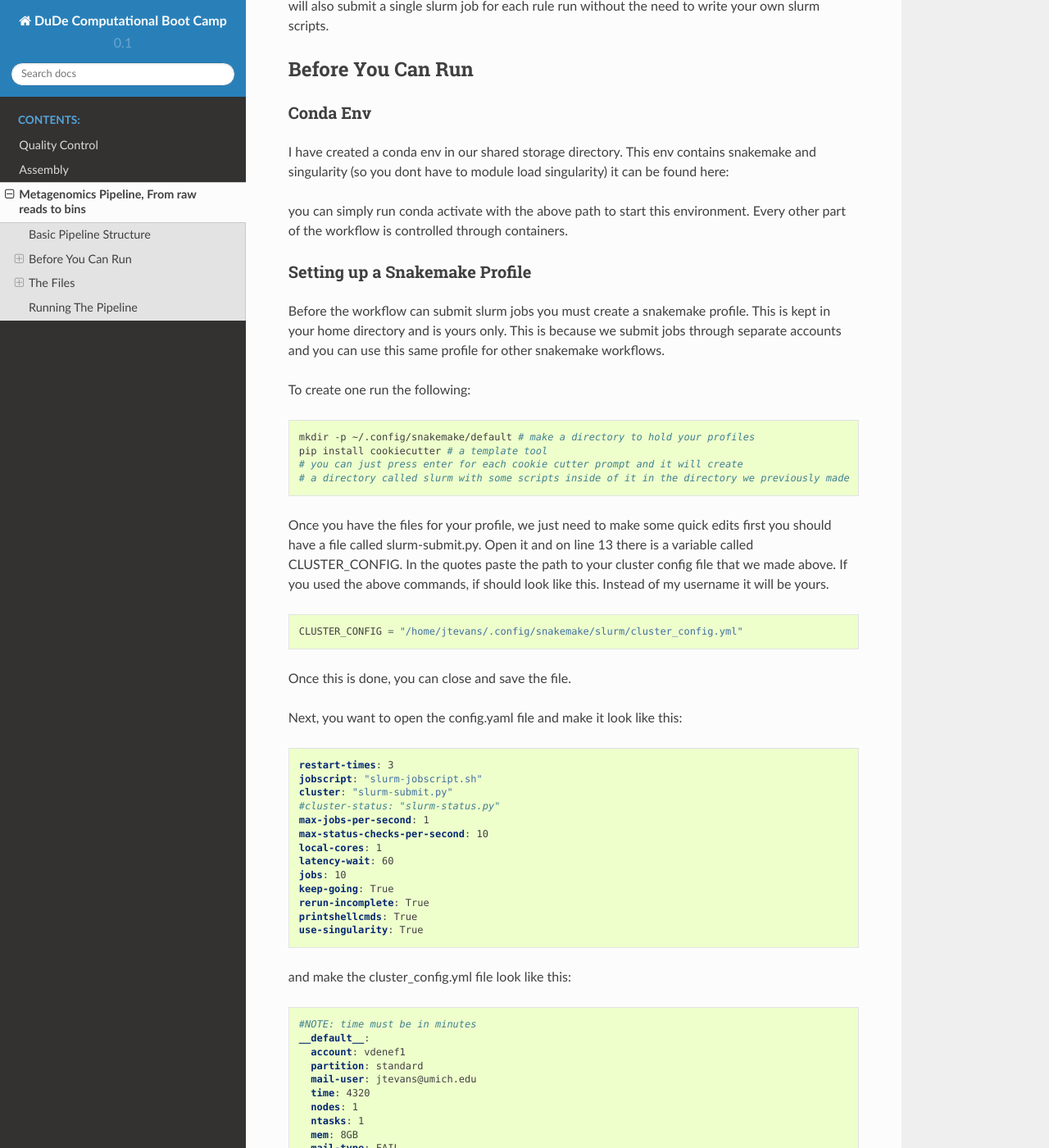
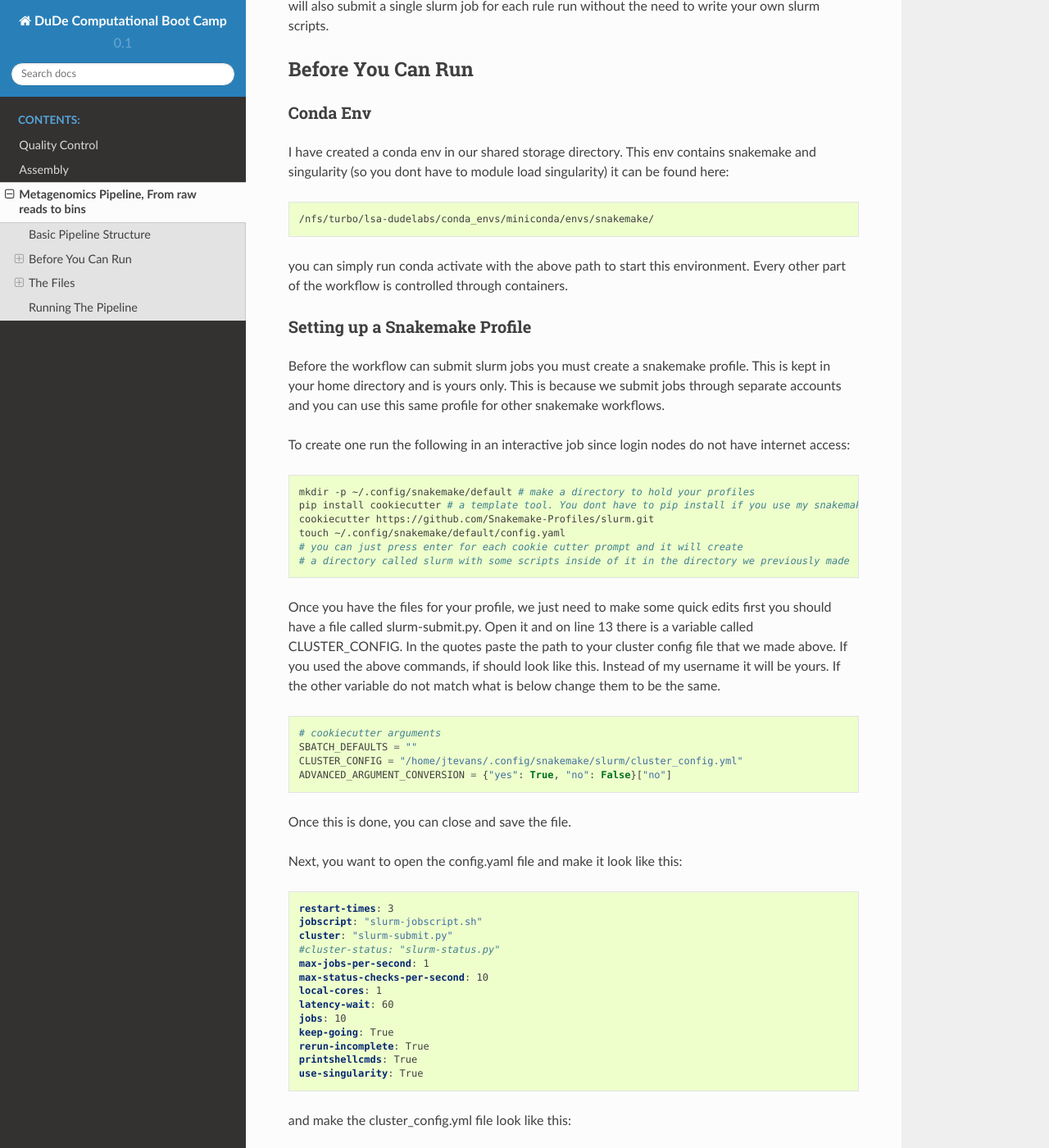
Before and after one commit to DenefLab/Computational-boot-camp, a Sphinx documentation site: the page built from docs/source/Pipeline.rst, in a window 1280 px wide and 1400 px high, scrolled down 868 px. Shown: the whole window at 82% size. Built offline with Sphinx 7.4.7 and the Read the Docs theme 2.0.0, drawn with Linux system fonts in a browser that asks for light colours; formulas are drawn with MathJax 3.

Commit message:
Update Pipeline.rst

```diff
--- a/docs/source/Pipeline.rst
+++ b/docs/source/Pipeline.rst
@@ -30,7 +30,10 @@ I have created a conda env in our shared storage directory. This env contains sn
 
 
 .. code-block:: bash
+
     /nfs/turbo/lsa-dudelabs/conda_envs/miniconda/envs/snakemake/
+
+
 
 you can simply run conda activate with the above path to start this environment. Every other part of the workflow is controlled through containers.
 
@@ -38,25 +41,32 @@ Setting up a Snakemake Profile
 ------------------------------
 Before the workflow can submit slurm jobs you must create a snakemake profile. This is kept in your home directory and is yours only. This is because we submit jobs through separate accounts and you can use this same profile for other snakemake workflows.
 
-To create one run the following:
+To create one run the following in an interactive job since login nodes do not have internet access:
 
 
 
 .. code-block:: bash
 
     mkdir -p ~/.config/snakemake/default # make a directory to hold your profiles
-    pip install cookiecutter # a template tool
+    pip install cookiecutter # a template tool. You dont have to pip install if you use my snakemake environment
+    cookiecutter https://github.com/Snakemake-Profiles/slurm.git
+    touch ~/.config/snakemake/default/config.yaml
     # you can just press enter for each cookie cutter prompt and it will create
     # a directory called slurm with some scripts inside of it in the directory we previously made
 
+
+
 Once you have the files for your profile, we just need to make some quick edits first you should have a file called slurm-submit.py. Open it and on line 13 there is a variable called CLUSTER_CONFIG. In the quotes paste the path to your cluster config file that we made above. If you used the above commands, if should look
-like this. Instead of my username it will be yours.
+like this. Instead of my username it will be yours. If the other variable do not match what is below change them to be the same.
 
 
 
 .. code-block:: python
 
-    CLUSTER_CONFIG = "/home/jtevans/.config/snakemake/slurm/cluster_config.yml"
+   # cookiecutter arguments
+   SBATCH_DEFAULTS = ""
+   CLUSTER_CONFIG = "/home/jtevans/.config/snakemake/slurm/cluster_config.yml"
+   ADVANCED_ARGUMENT_CONVERSION = {"yes": True, "no": False}["no"]
 
 Once this is done, you can close and save the file.
 
```
